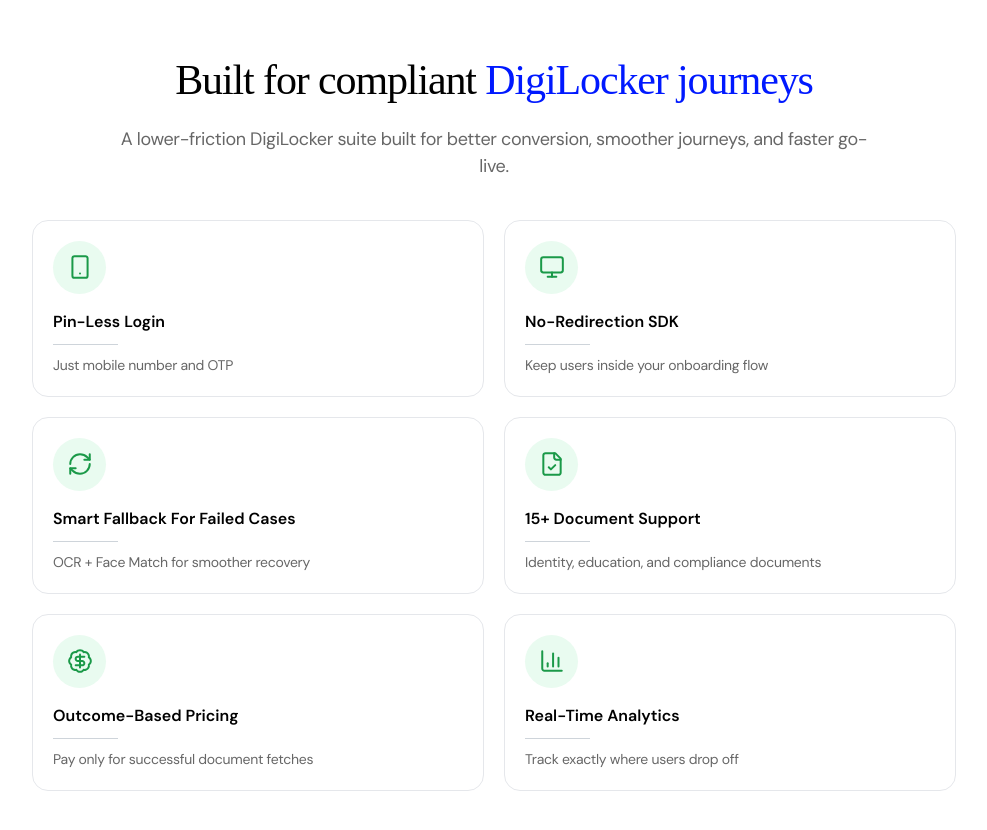
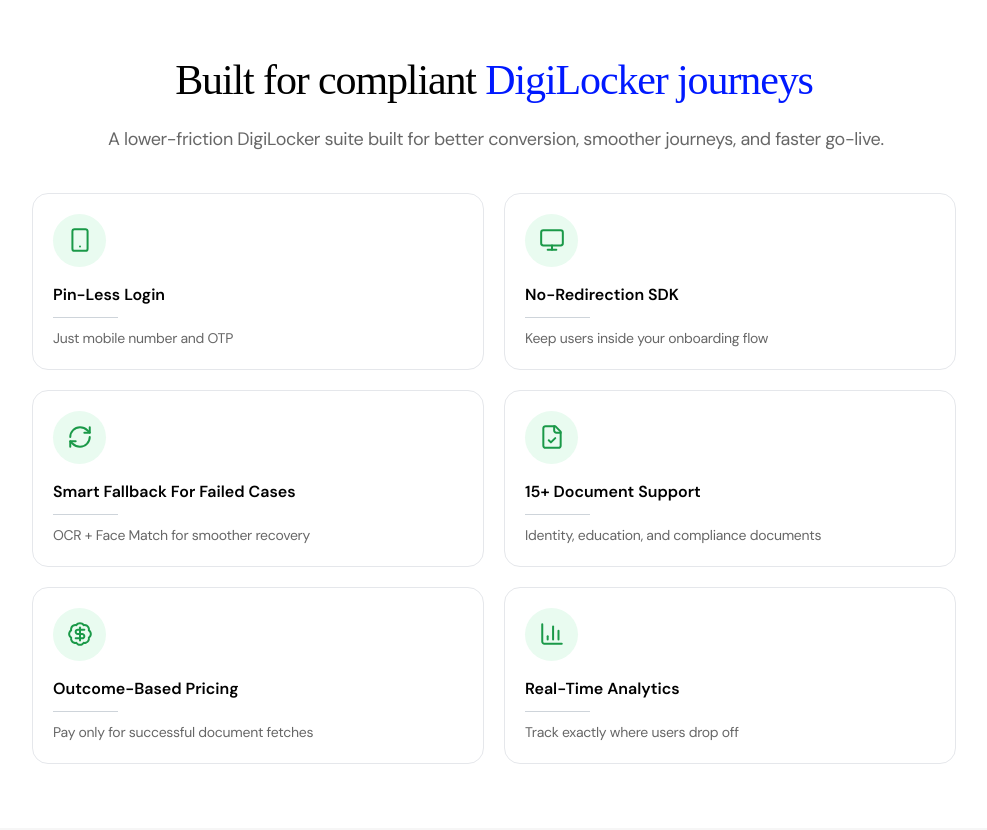
Before and after one commit to tojo04/idto-website, a React (Vite) app: page /products/digilocker-3.0 in a window 1280 px wide. Shown: the part 1800-2630 px from the top of the page, without its empty margins (146-1133 px from the left). Built offline with nearby package versions, Linux system fonts and the light colour scheme; a web font is replaced by a local one.

Commit message:
checkpoint 27

```diff
--- a/src/components/DigiLockerPage/CompliantJourneysSection.tsx
+++ b/src/components/DigiLockerPage/CompliantJourneysSection.tsx
@@ -56,9 +56,8 @@
               Built for compliant{" "}
               <span className="text-primary">DigiLocker journeys</span>
             </h2>
-            <p className="mt-[18px] text-black/60 text-[15px] lg:text-[18px] leading-[1.5] tracking-[-0.36px]">
-              A lower-friction DigiLocker suite built for better conversion,
-              smoother journeys, and faster go-live.
+            <p className="mt-[18px] text-black/60 text-[15px] lg:text-[18px] leading-[1.5] tracking-[-0.36px] whitespace-nowrap">
+              A lower-friction DigiLocker suite built for better conversion, smoother journeys, and faster go-live.
             </p>
           </div>
 
```
